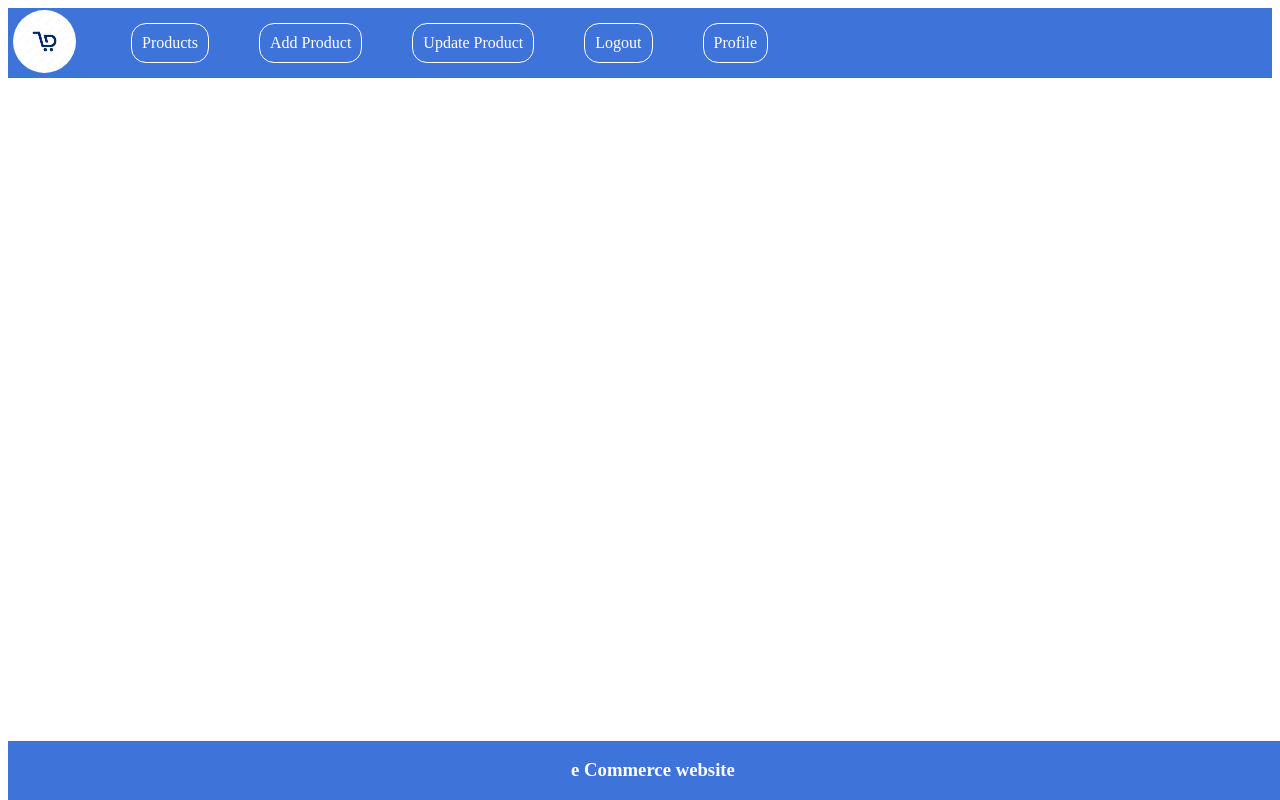
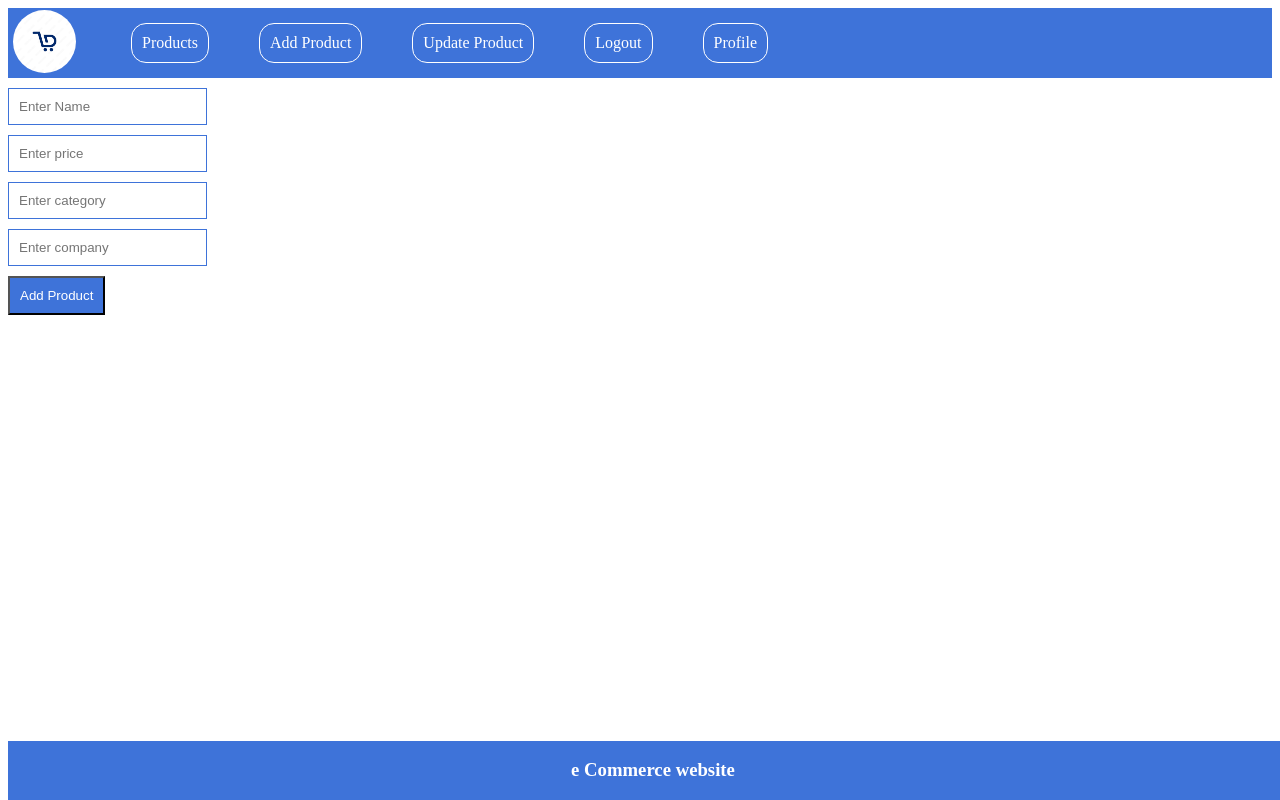
Before and after one commit to yadavhimanshu1811/eCommerceWithMERN, a React app in the folder frontend/: page /add in a window 1280 px wide. Built offline with nearby package versions, Linux system fonts and the light colour scheme; sample sign-in values are in the browser's storage; the HTML template or start-up script is replaced by a standard one.

Commit message:
add product API integrated with react UI

```diff
--- a/frontend/src/App.tsx
+++ b/frontend/src/App.tsx
@@ -5,6 +5,7 @@ import Signup from "./Components/SignUp/Signup";
 import PrivateComponent from "./Components/PrivateComponent";
 import Login from "./Components/Login/Login";
 import { createBrowserRouter, RouterProvider } from "react-router-dom";
+import AddProduct from "./Components/AddProduct/AddProduct";
 
 function App() {
   const router = createBrowserRouter([
@@ -42,6 +43,7 @@ function App() {
           element: (
             <>
               <Navbar />
+              <AddProduct/>
             </>
           ),
         },
--- /dev/null
+++ b/frontend/src/Components/AddProduct/AddProduct.tsx
@@ -0,0 +1,82 @@
+import { useState } from "react";
+import "./Addproduct.css";
+
+export const AddProduct = () => {
+  const [productDetails, setProductDetails] = useState({
+    name: "",
+    price: "",
+    category: "",
+    company: "",
+  });
+
+  const handleAddProduct = async () => {
+    const { name, price, category, company } = productDetails;
+    if (!name || !price || !category || !company) {
+      alert("Please add correct details");
+    } else {
+      const userID = JSON.parse(localStorage.getItem("user") ?? "{}")?._id;
+      const response = await fetch("http://localhost:3000/addproduct", {
+        method: "post",
+        body: JSON.stringify({...productDetails, userID}),
+        headers: {
+          "Content-Type": "application/json",
+        },
+      });
+      const result = await response.json();
+      console.log("result",result);
+    }
+
+  };
+
+  return (
+    <div className="add-product-container">
+      <input
+        className="input-box"
+        placeholder="Enter Name"
+        value={productDetails.name}
+        onChange={(e) => {
+          setProductDetails({
+            ...productDetails,
+            name: e.target.value,
+          });
+        }}
+      />
+      <input
+        className="input-box"
+        placeholder="Enter price"
+        value={productDetails.price}
+        onChange={(e) => {
+          setProductDetails({
+            ...productDetails,
+            price: e.target.value,
+          });
+        }}
+      />
+      <input
+        className="input-box"
+        placeholder="Enter category"
+        value={productDetails.category}
+        onChange={(e) => {
+          setProductDetails({
+            ...productDetails,
+            category: e.target.value,
+          });
+        }}
+      />
+      <input
+        className="input-box"
+        placeholder="Enter company"
+        value={productDetails.company}
+        onChange={(e) => {
+          setProductDetails({
+            ...productDetails,
+            company: e.target.value,
+          });
+        }}
+      />
+      <button onClick={handleAddProduct}>Add Product</button>
+    </div>
+  );
+};
+
+export default AddProduct;
--- a/frontend/src/Components/SignUp/Signup.tsx
+++ b/frontend/src/Components/SignUp/Signup.tsx
@@ -20,7 +20,7 @@ const Signup = () => {
   const submitdetails = async () => {
     const { name, email, password } = userDetails;
     if (!name || !email || !password) {
-      alert("Please enter appropriate entries");
+      alert("Please enter appropriate entries"); //TODO handle error for each input
     } else {
       let result = await fetch("http://localhost:3000/register", {
         method: "post",
```
Also changed, not shown: frontend/src/Components/AddProduct/Addproduct.css (added).
